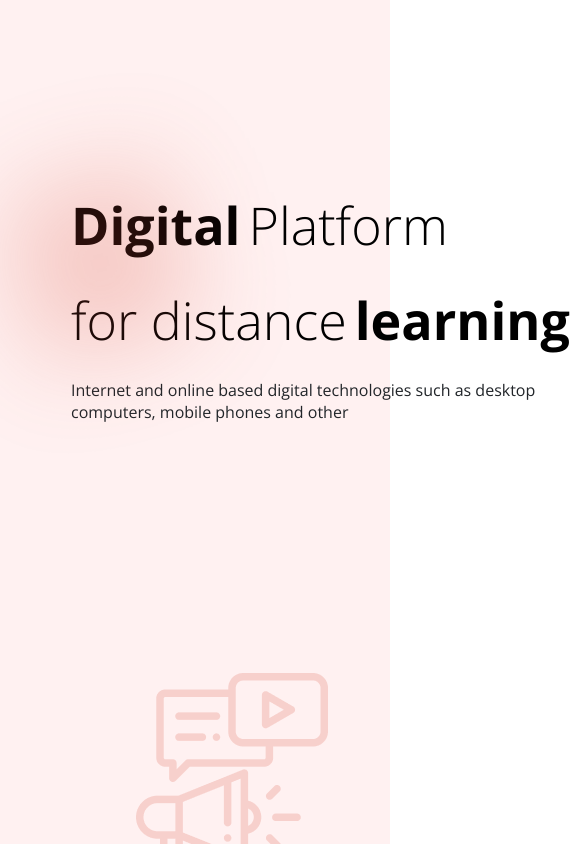
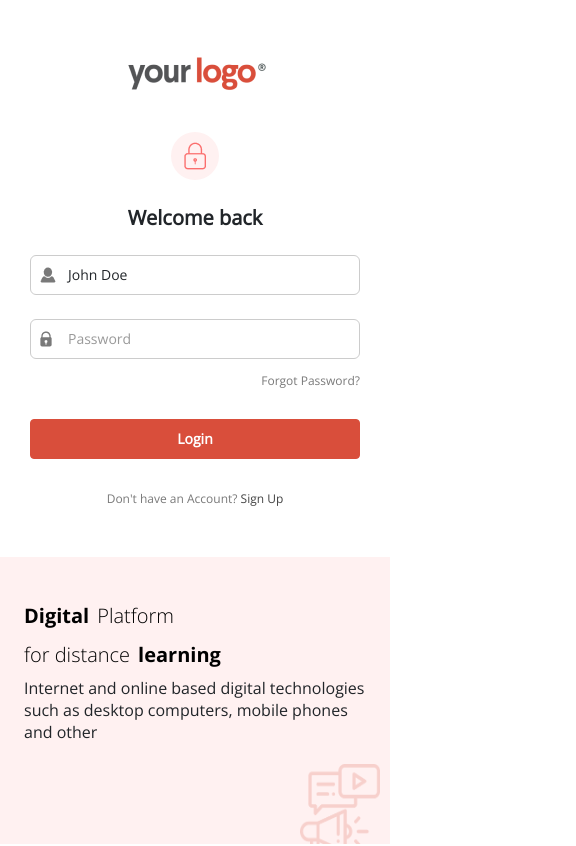
Before and after one commit to KinjalHirapara/interview-assignment, an Angular app: page /login in a window 390 px wide. Shown: the top 846 px of the page, 576 px wide, since content can reach past the window. Built offline with nearby package versions, Linux system fonts and the light colour scheme.

Commit message:
Created login page responsive.

```diff
--- a/src/_variables.scss
+++ b/src/_variables.scss
@@ -1,3 +1,5 @@
-$primary-color: #FFF1F1;
-$secondary-color: #6c757d;
-$font-size: 16px;
+$primary-color: #D94E3B;
+$secondary-color: #FFF1F1;
+$font-color: #6c757d;
+$font-placeholder-color: #999999;
+$border-color: #cccccc;
--- a/src/app/login/login.component.html
+++ b/src/app/login/login.component.html
@@ -1,6 +1,6 @@
-<div class="product-container container-fluid px-0">
+<div class="product-container container-fluid px-0 vh-100">
   <div class="row mx-0 h-100">
-    <div class="col-12 col-md-7 px-0 h-100">
+    <div class="product-column col-12 col-md-7 px-0 order-2 order-md-1">
       <div class="product-left-content h-100">
         <div class="product-titles-container d-flex flex-column h-100">
           <div class="product-title shadow-effect">
@@ -18,7 +18,7 @@
         </div>
       </div>
     </div>
-    <div class="col-12 col-md-5 px-0">
+    <div class="col-12 col-md-5 px-0 order-1 order-md-2 m-auto">
       <div class="product-right-content d-flex h-100">
         <div class="product-login-form m-auto">
           <div class="product-logo text-center">
@@ -49,7 +49,7 @@
                 <button class="btn product-btn" type="button">Login</button>
               </div>
               <div class="sign-up-text mt-4 pt-2 text-center">
-                Don’t have an Account? <a href="#">Sign Up</a>
+                Don't have an Account? <a href="#">Sign Up</a>
               </div>
             </form>
           </div>
--- a/src/app/login/login.component.scss
+++ b/src/app/login/login.component.scss
@@ -1,10 +1,22 @@
 @import '../../variables';
-
+@mixin media-breakpoint-down($breakpoint) {
+  @media (max-width: $breakpoint) {
+    @content;
+  }
+}
 .product-container{
-  height: 100vh;
+  .product-column{
+    @include media-breakpoint-down(768px) {
+      display: flex;
+      align-items: stretch;
+    }
+  }
   .product-left-content{
-    background: $primary-color;
+    background: $secondary-color;
     position: relative;
+    @include media-breakpoint-down(768px) {
+      height: auto !important;
+    }
     .product-titles-container{
       align-items: flex-start;
       padding: 0px;
@@ -12,6 +24,13 @@
       width: calc(505px + 71px);
       padding-top: 189px;
       padding-left: 71px;
+      @include media-breakpoint-down(768px) {
+        padding-top: 42px;
+        padding-left: 24px;
+        padding-right: 24px;
+        gap: 6px;
+        width: 100%;
+      }
       .product-title{
         font-weight: 700;
         font-size: 52px;
@@ -19,6 +38,10 @@
         display: flex;
         align-items: flex-end;
         color: #000000;
+        @include media-breakpoint-down(768px) {
+          font-size: 20px;
+          line-height: 33px;
+        }
         &.shadow-effect::before{
           content: '';
           position: absolute;
@@ -26,10 +49,13 @@
           height: 166px;
           left: 17.35px;
           top: 180.31px;
-          background: #D94E3B;
+          background: $primary-color;
           opacity: 0.25;
           filter: blur(51px);
           transform: rotate(-15deg);
+          @include media-breakpoint-down(768px) {
+            content: unset;
+          }
         }
       }
       .product-description{
@@ -42,18 +68,32 @@
       position: absolute;
       bottom: 0;
       right: 62px;
+      @include media-breakpoint-down(768px) {
+        right: 10px;
+      }
+      img{
+        @include media-breakpoint-down(768px) {
+          width: 80px;
+          height: 80px;
+        }
+      }
     }
   }
   .product-right-content{
-
+    @include media-breakpoint-down(768px) {
+      height: auto !important;
+    }
     .product-login-form {
       width: 330px;
       .product-lock{
         margin-top: 70px;
+        @include media-breakpoint-down(768px) {
+          margin-top: 35px;
+        }
         .lock-image{
           width: 48px;
           height: 48px;
-          background: #FFF2F2;
+          background: $secondary-color;
           border-radius: 48px;
         }
 
@@ -62,6 +102,10 @@
         font-weight: 600;
         font-size: 24px;
         line-height: 33px;
+        @include media-breakpoint-down(768px) {
+          font-size: 20px;
+          line-height: 27px;
+        }
       }
       .forgot-text {
         a{
--- a/src/styles.scss
+++ b/src/styles.scss
@@ -38,19 +38,19 @@ body {
 .form-control:active {
   box-shadow: none;
   outline: none;
-  border-color: #cccccc;
+  border-color: $border-color;
   width: 100%;
   text-indent: 25px;
   height: 40px;
-  // border-radius: var(--bs-border-radius);
+  font-size: 14px;
 }
 
 .form-control:active,
 .form-control:focus {
-  border-color: #d94e3b;
+  border-color: $primary-color;
 }
 .form-control::placeholder{
-  color: #999999;
+  color: $font-placeholder-color;
 }
 
 .input-group-icon {
@@ -69,8 +69,8 @@ body {
   padding: 10px;
 }
 .product-btn, .product-btn:hover, .product-btn:focus{
-  background-color: #D94E3B;
-  border-color: #D94E3B;
+  background-color: $primary-color;
+  border-color: $primary-color;
   color: #fff;
   font-style: normal;
   font-weight: 600;
@@ -81,11 +81,11 @@ body {
 }
 
 .product-btn:active {
-  background: #D94E3B !important;
-  border-color: #D94E3B !important;
+  background: $primary-color !important;
+  border-color: $primary-color !important;
   color: #fff !important;
-  -webkit-box-shadow: inset 0px 0px 5px #FFF2F2;
-     -moz-box-shadow: inset 0px 0px 5px #FFF2F2;
-          box-shadow: inset 0px 0px 5px #FFF2F2;
-   outline: none;
+  -webkit-box-shadow: inset 0px 0px 5px $secondary-color;
+  -moz-box-shadow: inset 0px 0px 5px $secondary-color;
+  box-shadow: inset 0px 0px 5px $secondary-color;
+  outline: none;
 }
```
